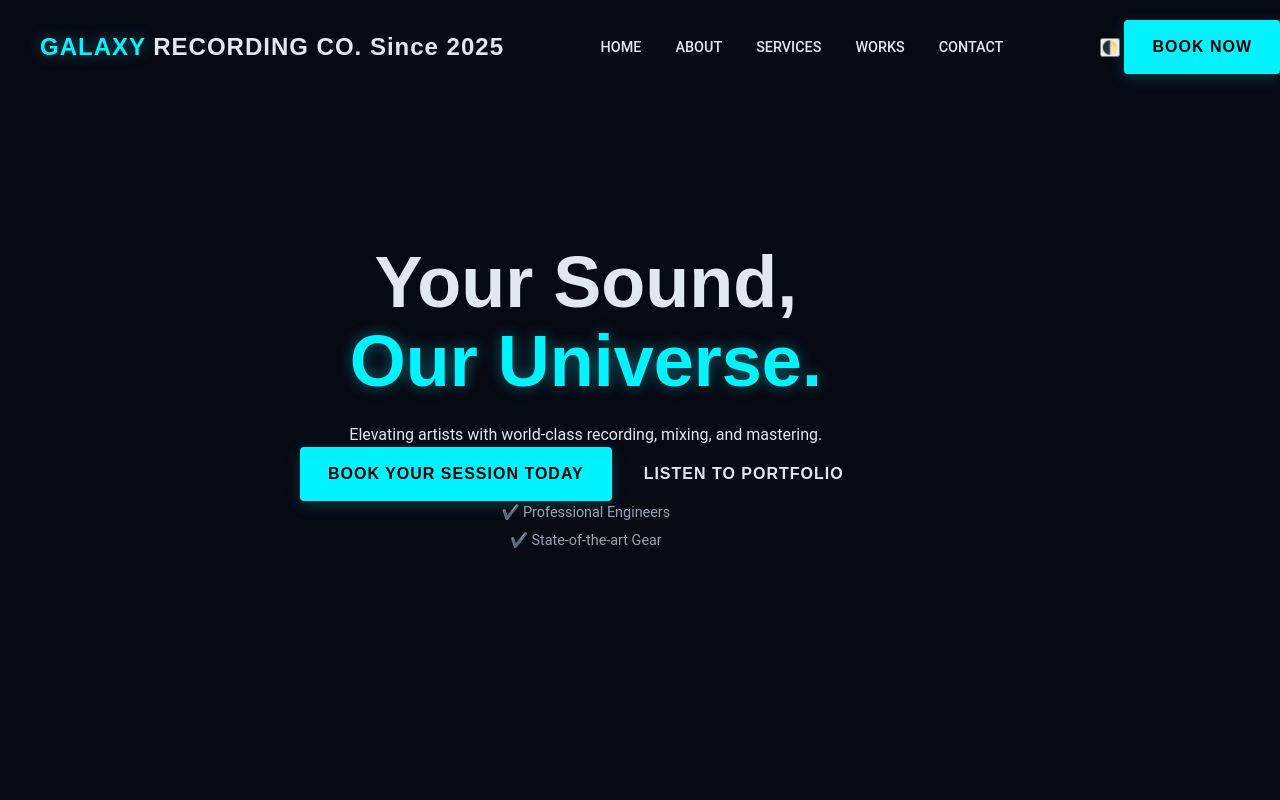
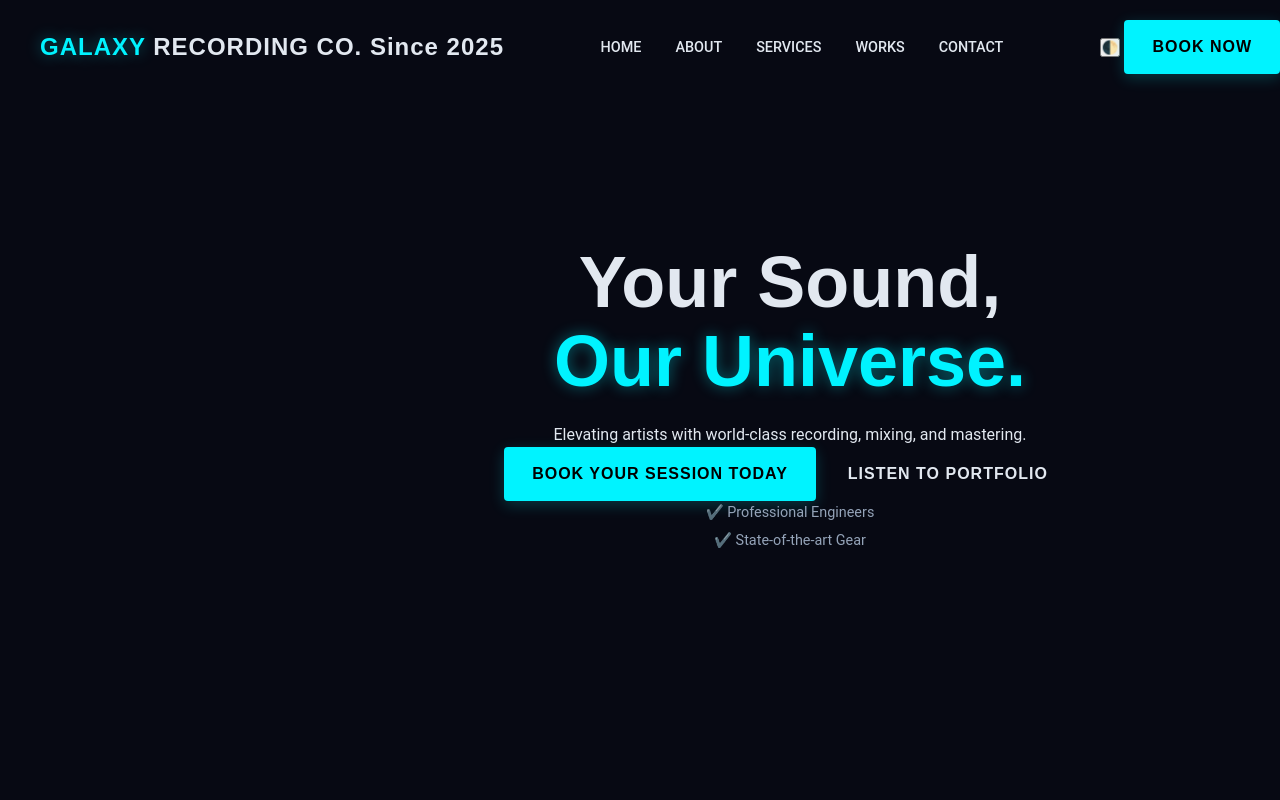
Before and after one commit to galaxyrecordingco/website, a plain HTML site: page index.html in a window 1280 px wide. Shown: the top 800 px of the page. Drawn offline with Linux system fonts and the light colour scheme.

Commit message:
Update style.css

```diff
--- a/style.css
+++ b/style.css
@@ -215,6 +215,8 @@ a {
     z-index: 2;
     text-align: center;
     max-width: 800px;
+    margin: 0 auto; /* This is the magic line that centers the block */
+    padding: 0 20px; /* Adds a safety buffer so text doesn't touch the screen edges on mobile */
 }
 
 .hero-content h1 {
```
